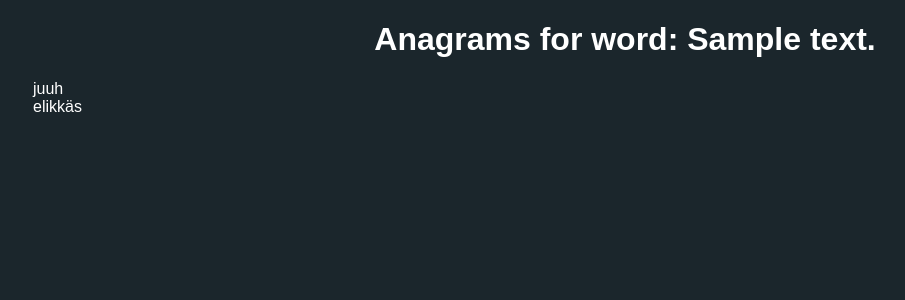
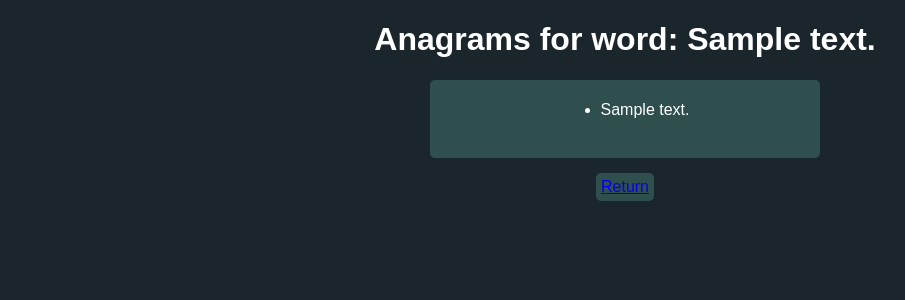
Before and after one commit to qaamos/anagram, a Django app: page /anagram/1/list/ in a window 1280 px wide. Shown: the top 300 px of the page, without its empty margins (15-920 px from the left). Run offline with Django 3.2, Linux system fonts and the light colour scheme; tables that the repository leaves empty hold one stand-in row (values such as "Sample post").

Commit message:
Display anagrams correctly on results page

```diff
--- a/anagram/static/anagram/style.css
+++ b/anagram/static/anagram/style.css
@@ -9,11 +9,40 @@ body {
     color:white;
 }
 
+.box {
+    background-color:darkslategray;
+    width: 30%;
+    margin: auto;
+    display: block;
+    border-radius: 5px;
+    padding: 5px;
+    text-align: center;
+}
+
+#anagramList {
+    display: inline-block;
+}
+
+#returnLink {
+    text-align: center;
+    justify-content: center;
+    display: flex;
+    margin-top: 15px;
+    margin-left: auto;
+    margin-right: auto;
+    width:fit-content;
+    background-color: darkslategray;
+    color: white;
+    padding: 5px;
+    border-radius: 5px
+}
+
 #userinput {
     display: block;
     margin:auto;
     height: 100px;
     width: 30%;
+    border-radius: 5px;
 }
 
 #buttoncontainer {
--- a/anagram/templates/anagram/list.html
+++ b/anagram/templates/anagram/list.html
@@ -8,9 +8,17 @@
     </head>
     <body>
         <h1>Anagrams for word: {{ word.wordText }}</h1>
-        <ul>
-            <div>juuh</div>
-            <div>elikkäs</div>
-        </ul>
+        <div class="box">
+            <ul id="anagramList">
+                {% for anagram in anagrams %}
+                <li>
+                    {{ anagram.anagramText }}
+                </li></br>
+                {% endfor %}
+            </ul>
+        </div>
+        <div id="returnLink">
+            <a href="{% url 'anagram:index' %}">Return</a>
+        </div>
     </body>
 </html>
--- a/anagram/views.py
+++ b/anagram/views.py
@@ -1,6 +1,7 @@
 import re
 from django.shortcuts import render
 from django.shortcuts import get_object_or_404
+from django.shortcuts import get_list_or_404
 from django.http import HttpResponse
 from django.http import HttpResponseRedirect
 from django.views import generic
@@ -21,7 +22,7 @@ def generate(request):
         if form.is_valid():
 
             input = request.POST.get('userinput')
-            anagrams = logic.webRequest(input)
+            anagrams = logic.webRequest(input) # TODO: this shouldn't be run every time
 
             oldWordList = Word.objects.filter(wordText=input.capitalize())
             # if user inputs a new word
@@ -42,6 +43,6 @@ def generate(request):
     return render(request, 'anagram/index.html', {'form' : form}) # TODO: make this prettier
 
 def list(request, word_id):
-    # TODO: display anagrams here and in template
     word = get_object_or_404(Word, pk=word_id)
-    return render(request, 'anagram/list.html', {'word': word})
+    anagrams = get_list_or_404(Anagram, word=word_id)
+    return render(request, 'anagram/list.html', {'word': word, 'anagrams': anagrams})
```
